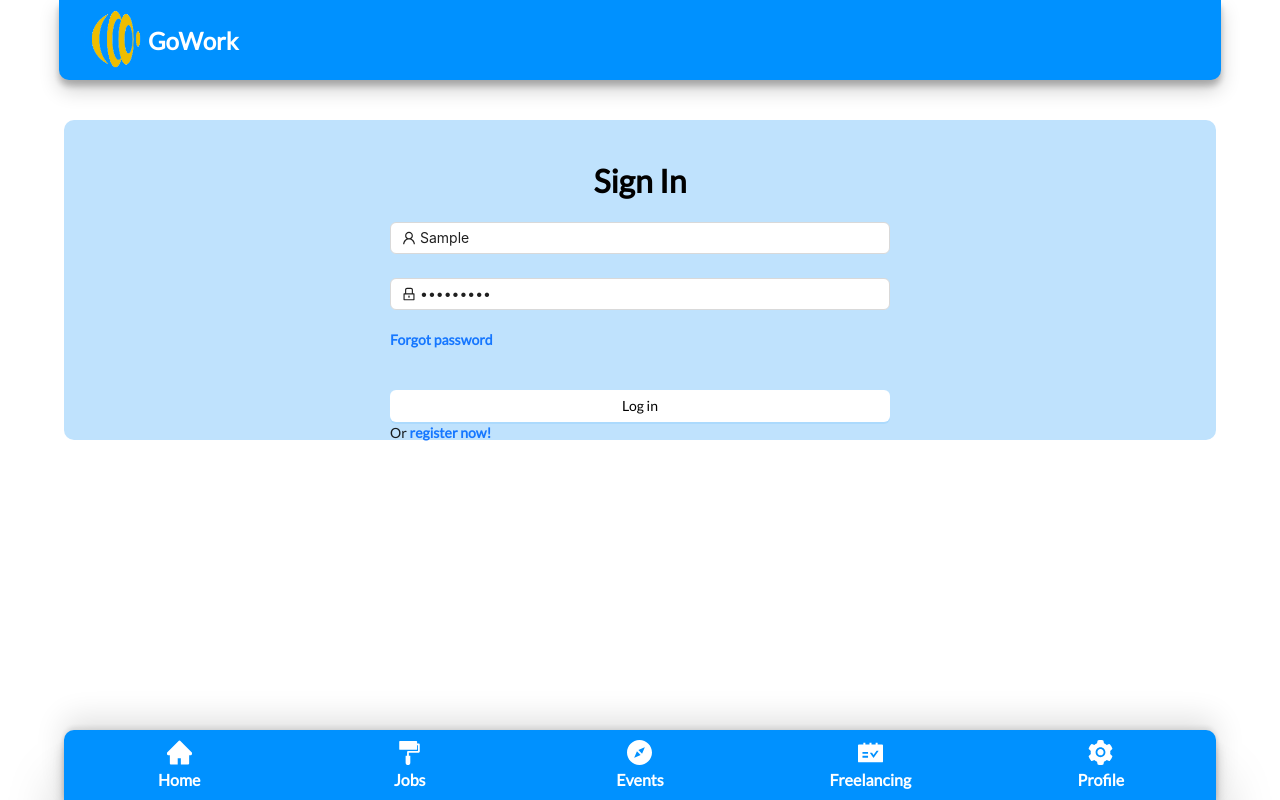
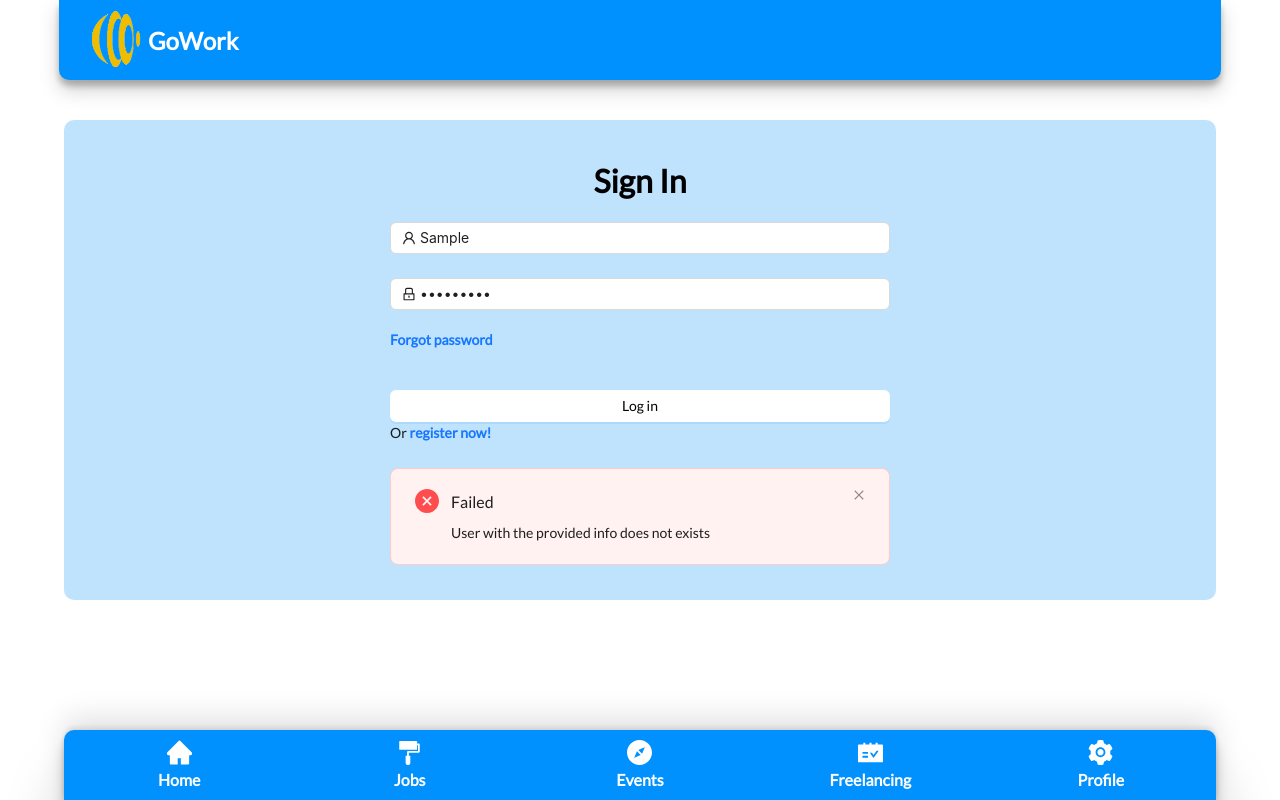
Before and after one commit to imagine-software-filip/gowork-frontend, a React (Create React App) app: page /login in a window 1280 px wide. Both pictures are taken after typing "Sample", "Sample123" into the empty fields and a click on the button "Log in". Built offline with nearby package versions, Linux system fonts and the light colour scheme.

Commit message:
Demo SignIn page

```diff
--- a/src/screens/LoginScreen.js
+++ b/src/screens/LoginScreen.js
@@ -1,12 +1,41 @@
-import React from "react";
-import { Button, Form, Input } from "antd";
+import React, { useState } from "react";
+import { Button, Form, Input, Alert } from "antd";
 import { Link } from "react-router-dom";
 import { UserOutlined, LockOutlined } from "@ant-design/icons";
 import styles from "./LoginScreen.module.css";
 
 const LoginScreen = () => {
+  const [activeAlert, setActiveAlert] = useState(false);
+  const [alert, setAlert] = useState({type: "", desc: "", msg: ""});
+
+  const AlertCard = () => {
+    return (
+      <Alert
+        message={alert.msg}
+        description={alert.desc}
+        type={alert.type}
+        showIcon
+        closable
+      />
+    );
+  };
+
   const onFinish = (values) => {
-    console.log("Received values of form: ", values);
+    localStorage.setItem("authToken", "");
+    console.log()
+    if (values) {
+      console.log("Received values of form: ", values);
+      localStorage.setItem("authToken", "asdas");
+    }
+
+    if (localStorage.getItem("authToken") !== "") {
+        setAlert({
+            type: 'error',
+            desc: 'User with the provided info does not exists',
+            msg: 'Failed'
+        });
+        setActiveAlert(true);
+    }
   };
 
   return (
@@ -65,8 +94,12 @@ const LoginScreen = () => {
               >
                 Log in
               </Button>
-              Or <Link to="/" className={styles.registerNowButt}>register now!</Link>
+              Or{" "}
+              <Link to="/" className={styles.registerNowButt}>
+                register now!
+              </Link>
             </Form.Item>
+            {activeAlert && <AlertCard msg="Congrats!" type="error" desc="Lorem ipsun lorem ipuss asd  a" />}
           </Form>
         </div>
       </div>
--- a/src/screens/LoginScreen.module.css
+++ b/src/screens/LoginScreen.module.css
@@ -2,7 +2,7 @@
     margin-top: 120px;
     border-radius: 10px;
     width: 100%;
-    height: 40vh;
+    height: 60vh;
     display: flex;
     justify-content: center;
     align-content: center;
```
